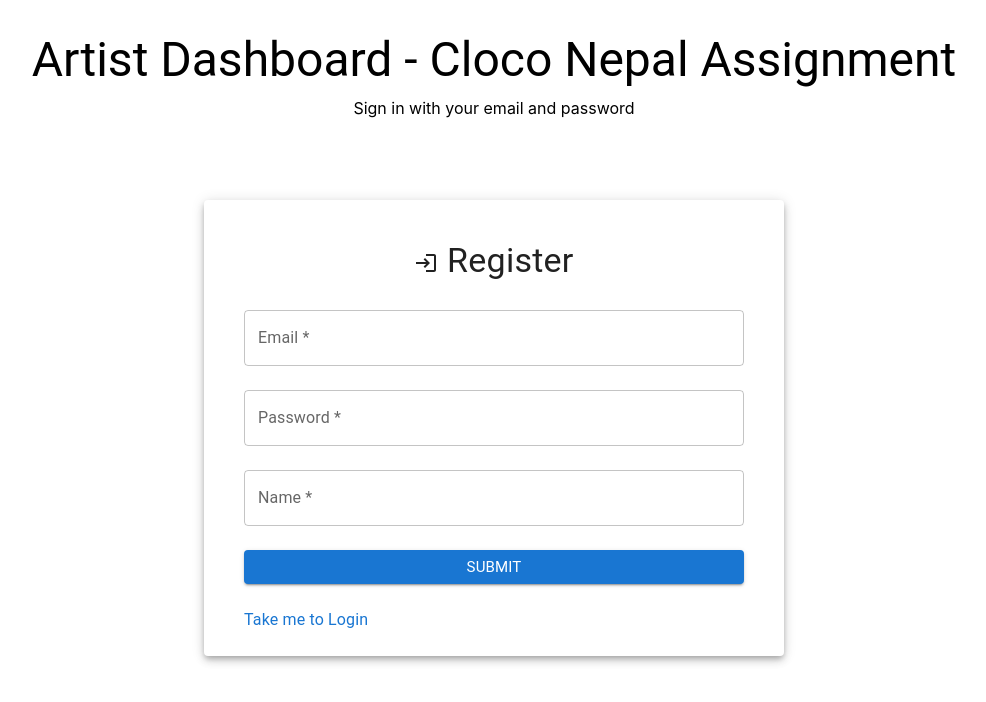
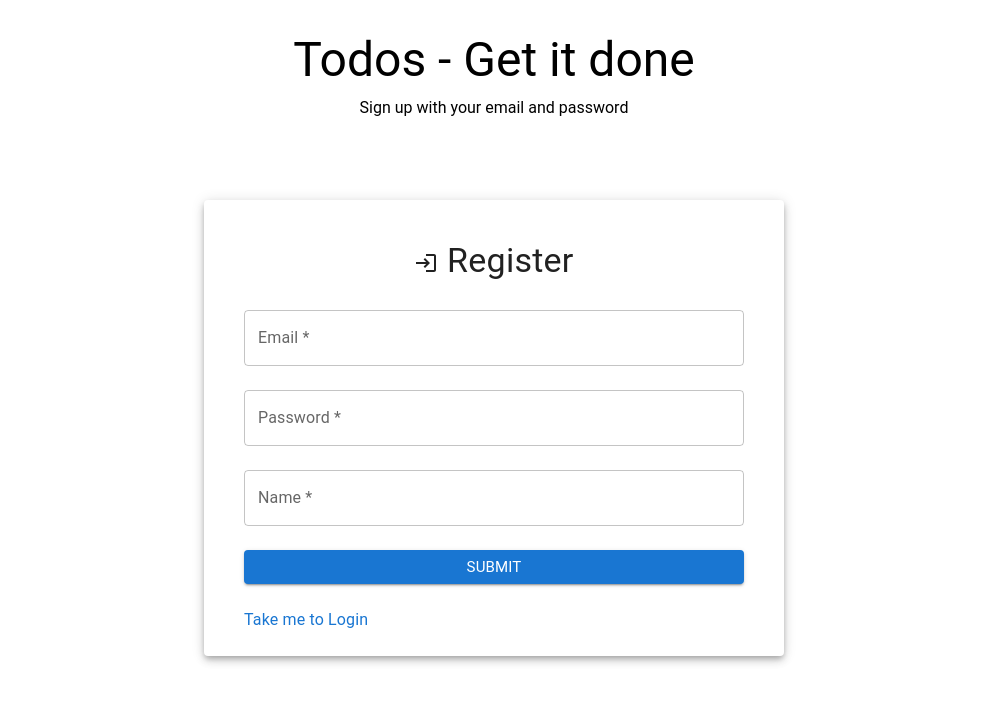
Before and after one commit to gadhikari6/tasks-system, a React (Vite) app in the folder frontend/: page /register in a window 1280 px wide. Shown: the top 702 px of the page, without its empty margins (146-1132 px from the left). Built offline with nearby package versions, Linux system fonts and the light colour scheme; no server answers.

Commit message:
frontend: fixed some issues with login and register form

```diff
--- a/frontend/src/components/pages/Login/LoginForm.jsx
+++ b/frontend/src/components/pages/Login/LoginForm.jsx
@@ -20,6 +20,18 @@
 import LoginIcon from "@mui/icons-material/Login"
 
 const VITE_BACKEND_URL = import.meta.env.VITE_BACKEND_URL // fetching from .env file
+
+// validation schema for login form
+const validationSchema = yup.object({
+    email: yup
+        .string()
+        .email("Please enter a valid email address")
+        .required("Email field is required"),
+    password: yup
+        .string()
+        .min(5, "The minimum length of Password is 6 characters")
+        .required("Password field is required"),
+})
 
 /**
  * LoginForm Component
@@ -93,17 +105,6 @@
         setLoading(false)
     }
 
-    const validationSchema = yup.object({
-        email: yup
-            .string()
-            .email("Please enter a valid email address")
-            .required("Email field is required"),
-        password: yup
-            .string()
-            .min(5, "The minimum length of Password is 6 characters")
-            .required("Password field is required"),
-    })
-
     const formik = useFormik({
         initialValues,
         onSubmit,
@@ -118,20 +119,6 @@
                     flexDirection="column"
                     justifyContent="center"
                     alignItems="center"
-                    fontFamily={{
-                        fontFamily: [
-                            "-apple-system",
-                            "BlinkMacSystemFont",
-                            '"Segoe UI"',
-                            "Roboto",
-                            '"Helvetica Neue"',
-                            "Arial",
-                            "sans-serif",
-                            '"Apple Color Emoji"',
-                            '"Segoe UI Emoji"',
-                            '"Segoe UI Symbol"',
-                        ].join(","),
-                    }}
                 >
                     <Box
                         color="black" //box component inside outer container
@@ -143,7 +130,7 @@
                             <Typography variant="h3">Todos - Get it done</Typography>
                             <Box marginTop={1}>
                                 <Typography variant="h8">
-                                        Sign in with your email and password
+                                    Sign in with your email and password
                                 </Typography>
                             </Box>
                         </Box>
@@ -246,9 +233,7 @@
                                         Register a new account
                                     </Typography>
                                 </Link>
-
                             </Stack>
-
                         </Paper>
                     </Box>
                 </Box>
--- a/frontend/src/components/pages/Register/RegisterForm.jsx
+++ b/frontend/src/components/pages/Register/RegisterForm.jsx
@@ -11,9 +11,6 @@
     Paper,
     Link,
     Stack,
-    Select,
-    InputLabel,
-    MenuItem,
 } from "@mui/material"
 import { useContext } from "react"
 import { LoginContext } from "../../../store/LoginProvider"
@@ -21,15 +18,28 @@
 import { useNavigate } from "react-router-dom"
 import { toast } from "react-toastify"
 import LoginIcon from "@mui/icons-material/Login"
-import { convertDateFormat } from "../../../utils/utils"
 
 const VITE_BACKEND_URL = import.meta.env.VITE_BACKEND_URL // fetching from .env file
 
+// validation schema for registration form
+const validationSchema = yup.object({
+    email: yup
+        .string()
+        .email("Please enter a valid email address")
+        .required("Email field is required"),
+    password: yup
+        .string()
+        .min(5, "The minimum length of Password is 6 characters")
+        .required("Password field is required"),
+    name: yup.string().required("Nname is required"),
+})
+
+
 /**
- * LoginForm Component
+ * Registration Component
  */
 const RegistrationForm = () => {
-    const { loginState, dispatchLoginState } = useContext(LoginContext)
+    const { loginState } = useContext(LoginContext)
     const navigate = useNavigate()
 
     useEffect(() => {
@@ -95,18 +105,6 @@
         setLoading(false)
     }
 
-    const validationSchema = yup.object({
-        email: yup
-            .string()
-            .email("Please enter a valid email address")
-            .required("Email field is required"),
-        password: yup
-            .string()
-            .min(5, "The minimum length of Password is 6 characters")
-            .required("Password field is required"),
-        name: yup.string().required("Nname is required"),
-    })
-
     const formik = useFormik({
         initialValues,
         onSubmit,
@@ -120,20 +118,6 @@
                 flexDirection="column"
                 justifyContent="center"
                 alignItems="center"
-                fontFamily={{
-                    fontFamily: [
-                        "-apple-system",
-                        "BlinkMacSystemFont",
-                        '"Segoe UI"',
-                        "Roboto",
-                        '"Helvetica Neue"',
-                        "Arial",
-                        "sans-serif",
-                        '"Apple Color Emoji"',
-                        '"Segoe UI Emoji"',
-                        '"Segoe UI Symbol"',
-                    ].join(","),
-                }}
             >
                 <Box
                     color="black" //box component inside outer container
@@ -142,10 +126,10 @@
                     sx={{ marginTop: 2, marginBottom: 10 }}
                 >
                     <Box sx={{ marginTop: 2 }}>
-                        <Typography variant="h3">Artist Dashboard - Cloco Nepal Assignment</Typography>
+                        <Typography variant="h3">Todos - Get it done</Typography>
                         <Box marginTop={1}>
                             <Typography variant="h8">
-                                Sign in with your email and password
+                                Sign up with your email and password
                             </Typography>
                         </Box>
                     </Box>
@@ -262,9 +246,7 @@
                                     Take me to Login
                                 </Typography>
                             </Link>
-
                         </Stack>
-
                     </Paper>
                 </Box>
             </Box>
```
